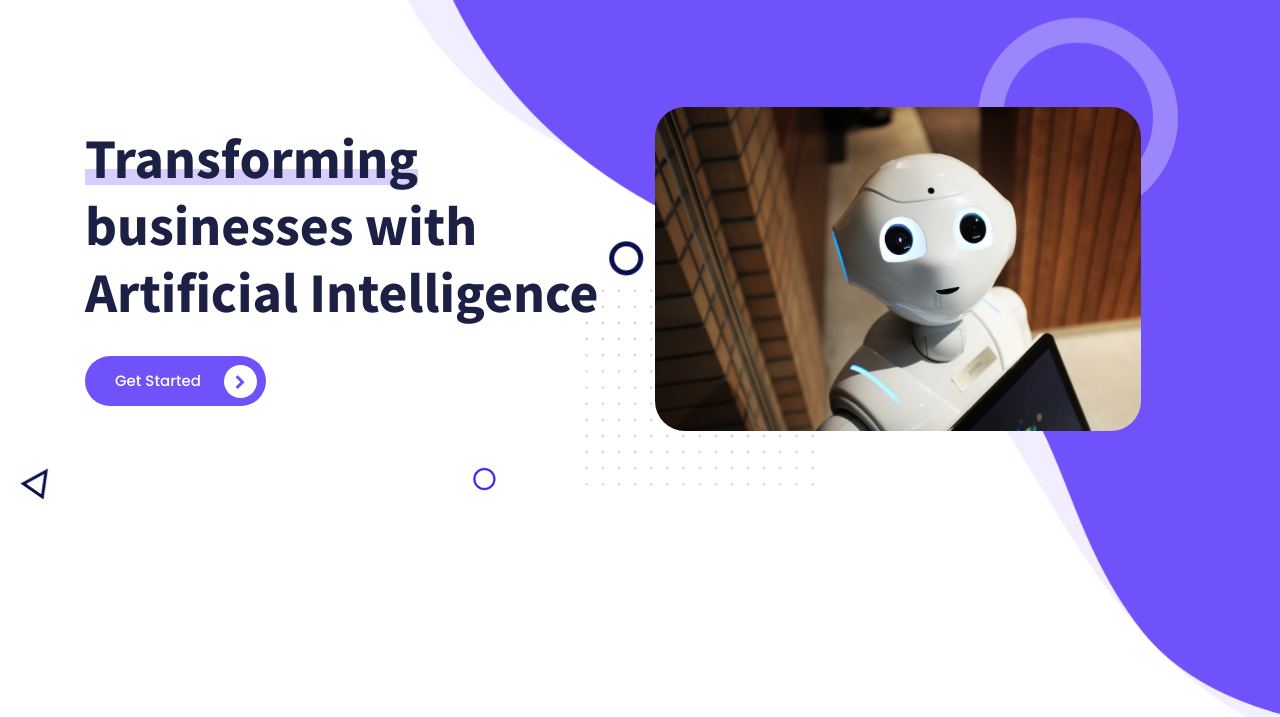
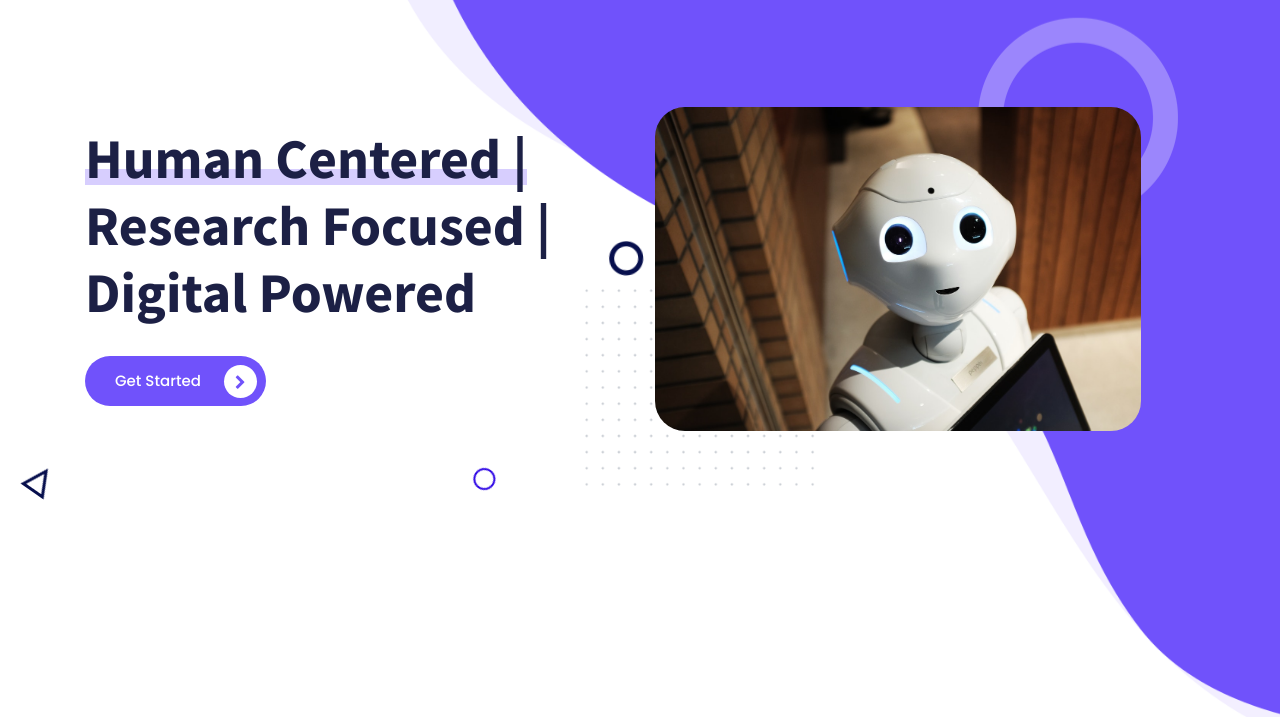
Before and after one commit to vijayabhaskar00/colosseumlabs, a plain HTML site: page index.html in a window 1280 px wide. Shown: the part 100-817 px from the top of the page. Drawn offline with Linux system fonts and the light colour scheme.

Commit message:
Update index.html

```diff
--- a/index.html
+++ b/index.html
@@ -109,7 +109,7 @@
          <div class="row align-items-center">
             <div class="col-lg-6 col-md-6">
                <div class="hero-left">
-                  <h2><span class="underline">Transforming</span> <span>businesses with</span> Artificial Intelligence
+                  <h2><span class="underline">Human Centered |</span> <span>Research Focused |</span> Digital Powered
                   </h2>
                   <a href="#" class="theme-btn">Get Started <span class="fa fa-chevron-right"></span></a>
                </div>
```
